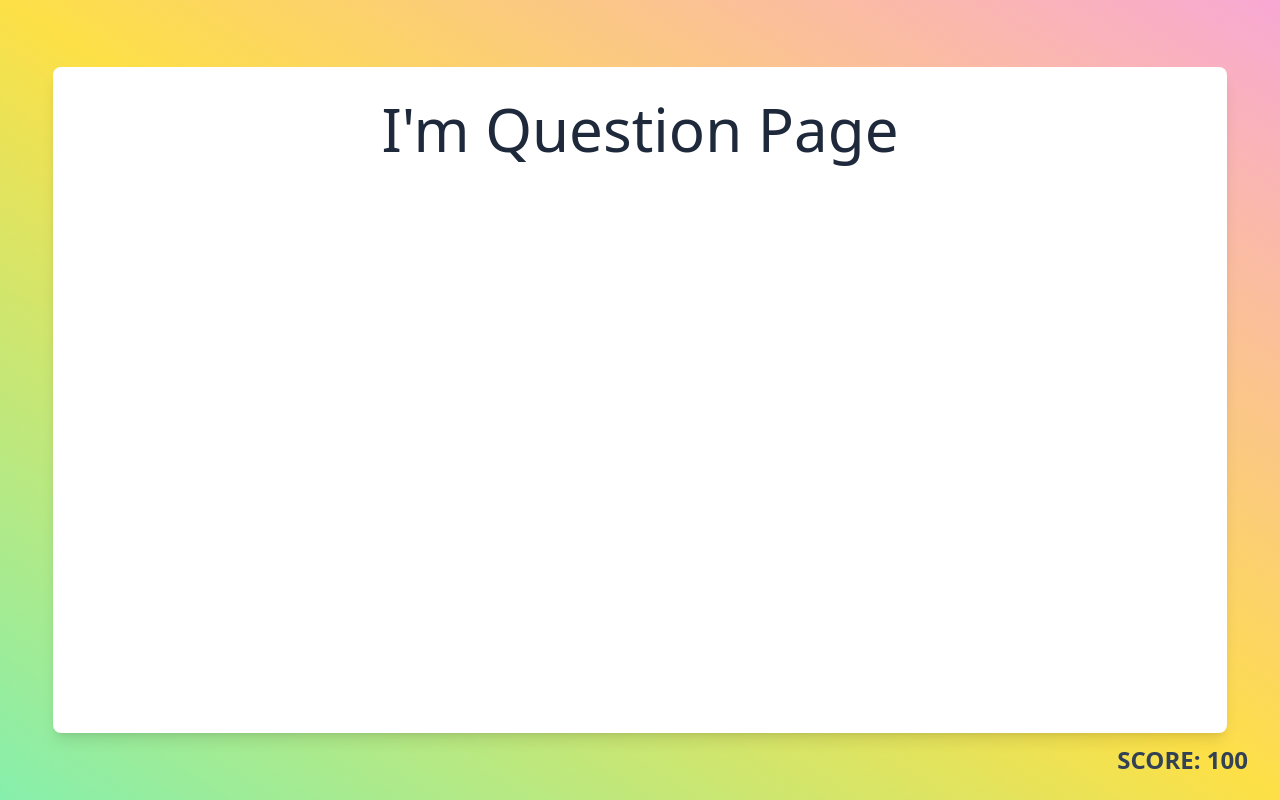
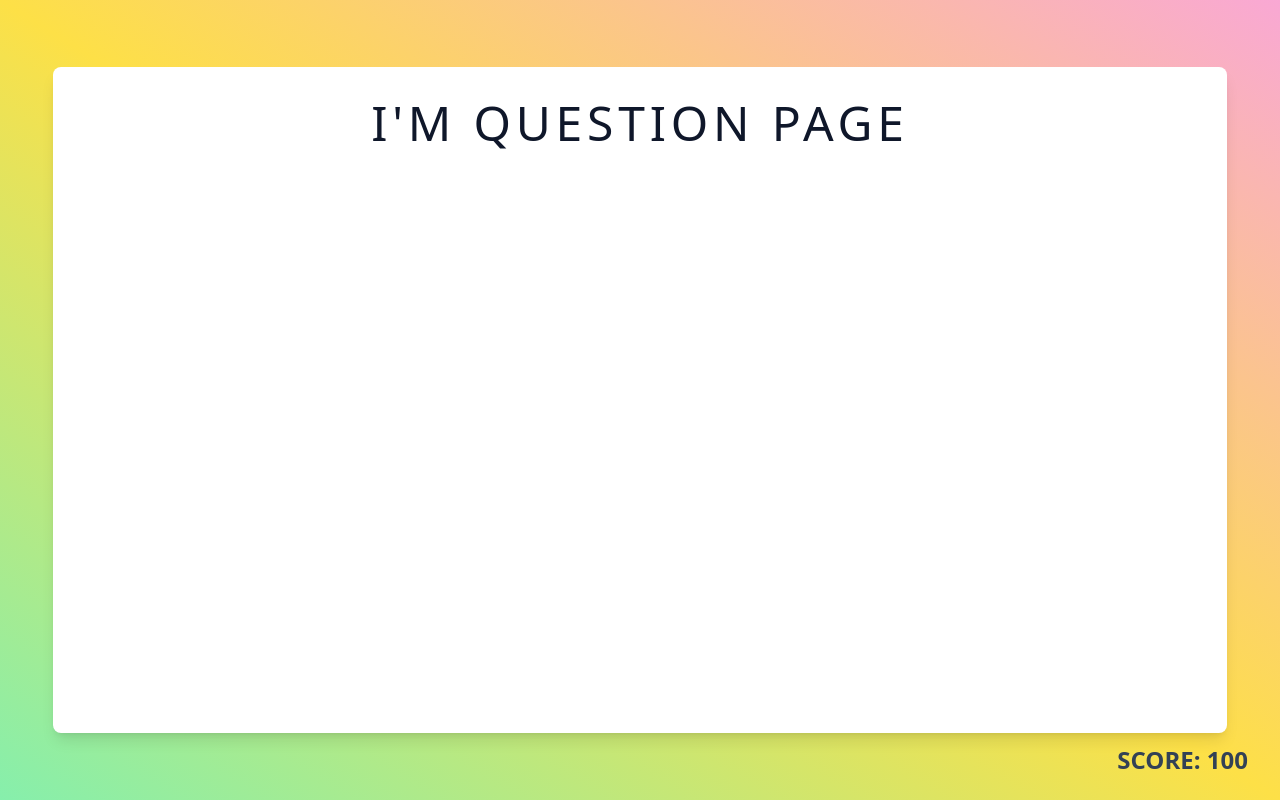
Before and after one commit to RogerAgu/triviantastic, a Vue app: page /question/category/1 in a window 1280 px wide. Built offline with nearby package versions, Linux system fonts and the light colour scheme.

Commit message:
added base title

```diff
--- /dev/null
+++ b/src/components/BaseTitle.vue
@@ -0,0 +1,24 @@
+
+ <template>
+    <div class="brand">
+    <slot name="logo" />
+    <h1 class="title">
+      <slot />
+    </h1>
+    <slot name="logo" />
+  </div>
+ </template>
+
+ <style lang="postcss" scoped>
+.brand{
+   @apply flex items-center justify-center gap-4;
+
+   & :slotted(img) {
+    @apply h-16 w-16;
+  }
+
+   & .title{
+      @apply text-5xl uppercase font-thin tracking-widest text-slate-900;
+   }
+}
+</style>
--- a/src/views/HomePage.vue
+++ b/src/views/HomePage.vue
@@ -1,7 +1,7 @@
 <script setup>
 import { onMounted, ref } from 'vue'
 import useAPI from '@/composables/useApi.js'
-
+import BaseTitle from '@/components/BaseTitle.vue'
 const api = useAPI()
 const categories = ref([])
 
@@ -11,11 +11,13 @@
 </script>
 
 <template>
- <div class="brand">
-    <img class="logo" src="logo.svg" alt="logo" />
-    <h1 class="title">Triviantastic</h1>
-    <img class="logo" src="logo.svg" alt="logo" />
-  </div>
+   <!--  -->
+  <BaseTitle>
+    <template #logo>
+      <img src="logo.svg" alt="logo" />
+    </template>
+    Triviantastic
+  </BaseTitle>
   <div class="categories">
    <RouterLink  :key="category.id" :to="`question/category/${category.id}`" v-for="category in categories" class="category"> {{ category.name }}</RouterLink>
    </div>
@@ -23,17 +25,6 @@
 </template>
 
 <style lang="postcss" scoped>
-.brand{
-   @apply flex items-center justify-center gap-4;
-
-   & .logo{
-      @apply h-16 w-16;
-   }
-
-   &.title{
-      @apply text-5xl font-thin tracking-widest text-slate-900;
-   }
-}
 .categories {
    @apply grid flex-grow grid-cols-4 gap-12;
 & .category {
--- a/src/views/QuestionPage.vue
+++ b/src/views/QuestionPage.vue
@@ -1,3 +1,9 @@
+<script setup>
+import BaseTitle from '@/components/BaseTitle.vue';
+
+</script>
+
 <template>
-   <h1 class="text-6xl font-thin text-slate-800">I'm Question Page</h1>
+   <BaseTitle>I'm Question Page  </BaseTitle>
+
 </template>
```
